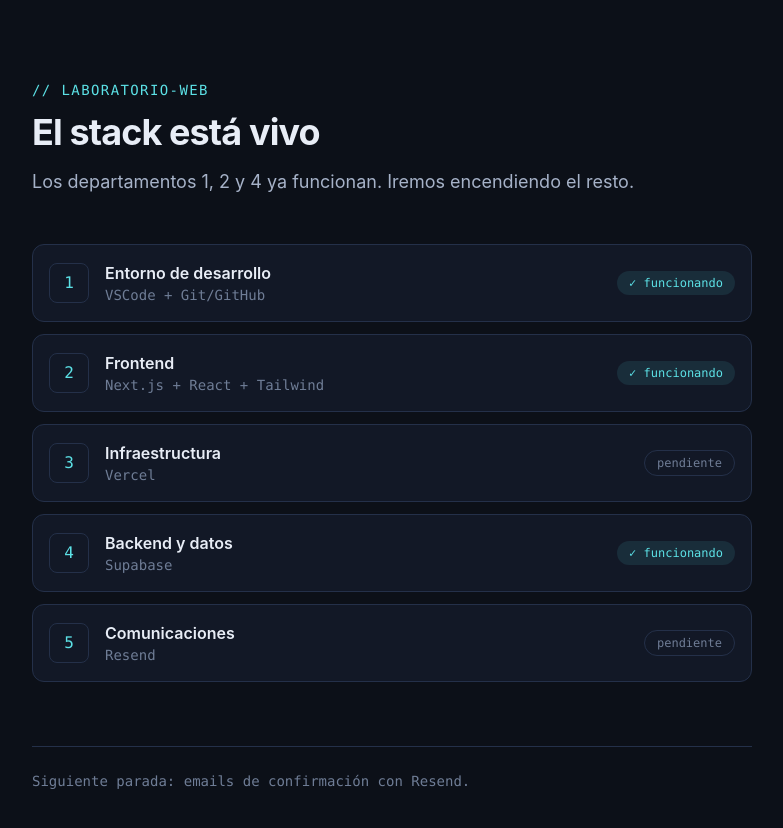
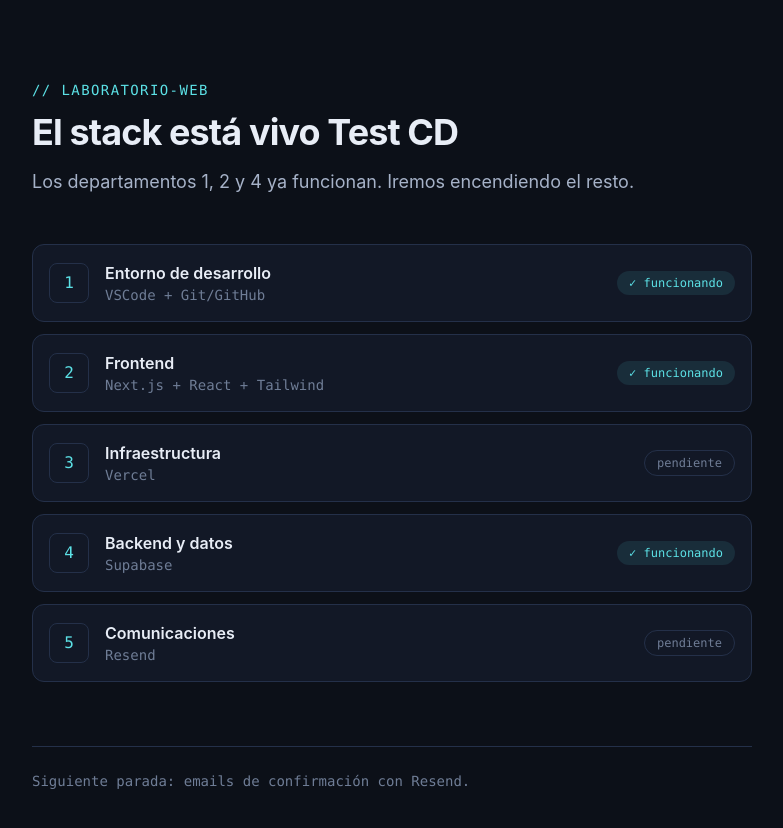
Before and after one commit to h4rd3xt/lab-web, a Next.js app: page / in a window 1280 px wide. Shown: the top 828 px of the page, without its empty margins (248-1031 px from the left). Built offline with nearby package versions, Linux system fonts and the light colour scheme.

Commit message:
Prueba CD

```diff
--- a/app/page.tsx
+++ b/app/page.tsx
@@ -35,6 +35,7 @@ export default function Home() {
       </p>
       <h1 className="mt-3 text-4xl font-bold tracking-tight">
         El stack está vivo
+        Test CD
       </h1>
       <p className="mt-4 text-lg text-ink-soft">
         Los departamentos 1, 2 y 4 ya funcionan. Iremos encendiendo el resto.
```
